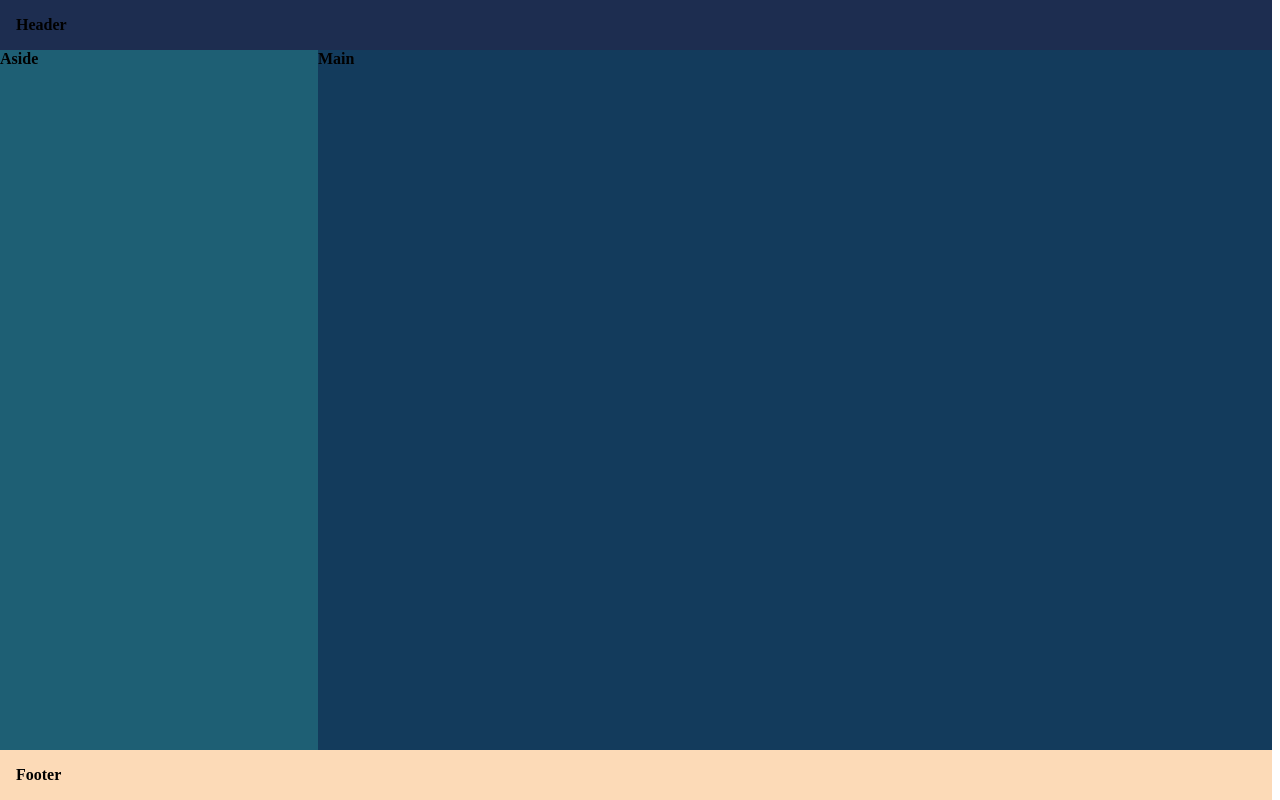
After one commit to paulticona/Progrmando-Random, a PHP site: page /pages/layaut.html in a window 1280 px wide. The commit adds this page. Run offline with PHP 8.4, Linux system fonts and the light colour scheme.

Commit message:
Practicando flexbox layaut prefecto

```diff
--- a/inicio.html
+++ b/inicio.html
@@ -43,6 +43,9 @@
                             </li>
                             <li class="menu-item">
                                 <a class="menu-link" href="/pages/bannerAnimado.html">Banner</a>
+                            </li>
+                            <li class="menu-item">
+                                <a class="menu-link" href="/pages/layaut.html">Layaut</a>
                             </li>
                         </ul>
                     </li>
--- /dev/null
+++ b/pages/layaut.html
@@ -0,0 +1,18 @@
+<!DOCTYPE html>
+<html lang="es">
+<head>
+    <meta charset="UTF-8">
+    <meta name="viewport" content="width=device-width, initial-scale=1.0">
+    <link rel="stylesheet" href="/styles/stylesCasosFlex.css">
+    <title>Layaut</title>
+</head>
+<body>
+    <header class="header title">Header</header>
+    <dir class="content">
+        <main class="main title">Main</main>
+        <aside class="aside title">Aside</aside>
+    </dir>
+
+    <footer class="footer title">Footer</footer>
+</body>
+</html>
--- a/styles/stylesCasosFlex.css
+++ b/styles/stylesCasosFlex.css
@@ -126,7 +126,7 @@
 .chat__user{
     width: 60px;
     height: 60px;
-    /*como chat__user es hijo de chat__entry hereda el displa: flex
+    /*como chat__user es hijo de chat__entry hereda el display: flex
     y automaticamente el flex-shrink: 1; se configuara en uno por defecto
     par asolucionarlo hay que anularlo con flex-shrink: 0; o
     flex: none;*/
@@ -153,3 +153,36 @@
 .chat__title1{
     color: green;
 }
+
+/*Styles para Layaut*/
+body{
+    display: flex;
+    min-height: 100vh;
+    flex-direction: column;
+}
+
+.header{
+    background: #1d2d50;
+    padding: 1em;
+}
+.main{
+    background: #133b5c;
+    flex: 1;
+
+}
+.aside{
+    background: #1e5f74;
+    width: 25%;
+    order: -1;
+}
+.footer{
+    background: #fcdab7;
+    padding: 1em;
+}
+.title{
+    font-weight: bold;
+}
+.content{
+    display: flex;
+    flex: 1;
+}
```
Also changed, not shown: scriptTeop.js (+13 -0 lines).
